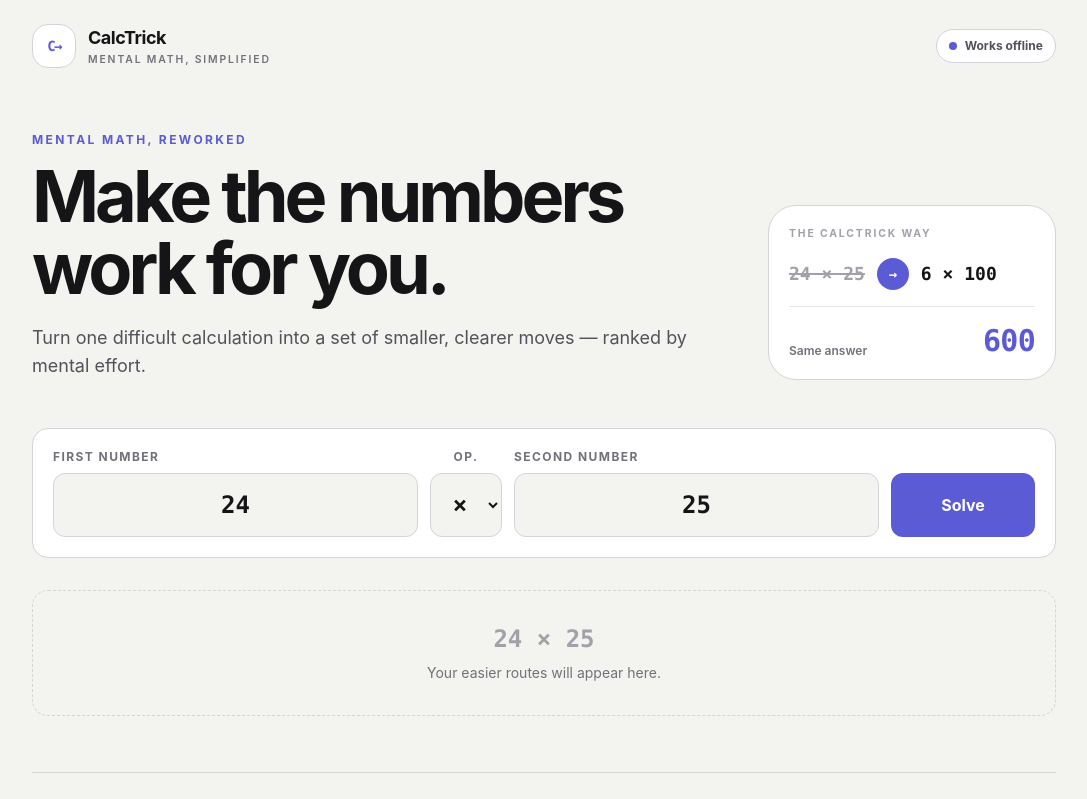
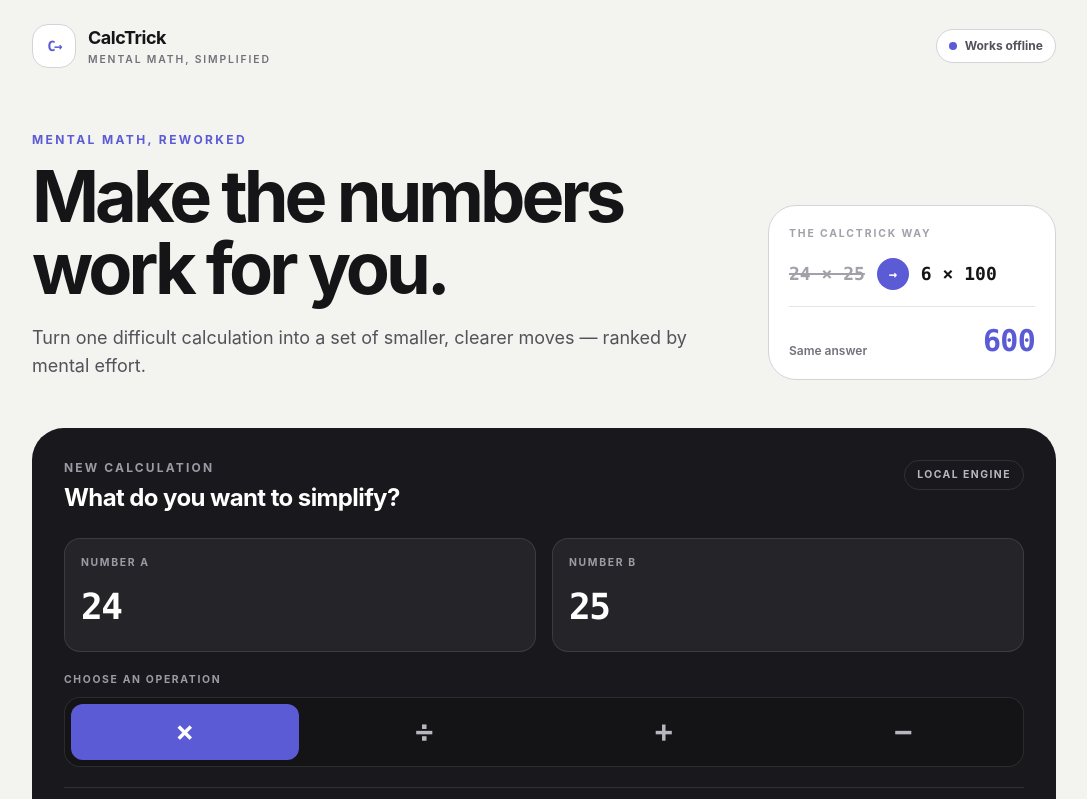
Before and after one commit to elsycharles/calctrick, a Next.js app in the folder apps/web/: page / in a window 1280 px wide. Shown: the top 799 px of the page, without its empty margins (96-1183 px from the left). Built offline with nearby package versions, Linux system fonts and the light colour scheme.

Commit message:
feat(web): replace operator dropdown

```diff
--- a/apps/web/components/CalculatorForm.tsx
+++ b/apps/web/components/CalculatorForm.tsx
@@ -3,7 +3,6 @@ import type { ChangeEvent, FormEvent } from "react";
 import {
   DISPLAY_OPERATORS,
   type CalculatorDraft,
-  type DisplayOperator,
 } from "@/lib/calculator";
 
 interface CalculatorFormProps {
@@ -24,17 +23,32 @@ export function CalculatorForm({ value, onChange, onSubmit }: CalculatorFormProp
 
   return (
     <form
-      className="rounded-2xl border border-zinc-300 bg-white p-4 sm:p-5"
+      className="overflow-hidden rounded-[2rem] bg-[#19191D] p-4 text-white sm:p-6 md:p-8"
       onSubmit={handleSubmit}
       aria-label="Mental math calculator"
     >
-      <div className="grid grid-cols-[minmax(0,1fr)_4.25rem_minmax(0,1fr)] gap-2.5 md:grid-cols-[minmax(0,1fr)_4.5rem_minmax(0,1fr)_9rem] md:gap-3">
-        <label className="min-w-0">
-          <span className="mb-2 block text-xs font-bold uppercase tracking-[0.12em] text-zinc-500">
-            First number
+      <div className="mb-6 flex items-start justify-between gap-4">
+        <div>
+          <p className="text-xs font-bold uppercase tracking-[0.18em] text-[#9B9BA4]">
+            New calculation
+          </p>
+          <h2 className="mt-1.5 text-xl font-bold tracking-tight sm:text-2xl">
+            What do you want to simplify?
+          </h2>
+        </div>
+        <span className="hidden rounded-full border border-white/10 px-3 py-1.5 text-[0.65rem] font-bold uppercase tracking-[0.14em] text-[#B7B7BF] min-[420px]:inline-flex">
+          Local engine
+        </span>
+      </div>
+
+      <div className="grid grid-cols-2 gap-3 sm:gap-4">
+        <label className="min-w-0 rounded-2xl border border-white/10 bg-white/[0.055] p-3 transition-colors focus-within:border-accent sm:p-4">
+          <span className="block text-[0.65rem] font-bold uppercase tracking-[0.16em] text-[#9B9BA4]">
+            Number A
           </span>
           <input
-            className="h-16 w-full min-w-0 rounded-xl border border-zinc-300 bg-canvas px-3 text-center font-mono text-xl font-bold text-ink transition-colors hover:border-zinc-400 focus:border-accent focus:bg-white focus:outline-none sm:text-2xl"
+            className="mt-2 h-12 w-full min-w-0 bg-transparent font-mono text-3xl font-bold tracking-[-0.04em] text-white caret-accent outline-none placeholder:text-[#686870] sm:h-14 sm:text-4xl"
+            aria-label="First number"
             type="number"
             inputMode="decimal"
             step="any"
@@ -44,32 +58,13 @@ export function CalculatorForm({ value, onChange, onSubmit }: CalculatorFormProp
           />
         </label>
 
-        <label>
-          <span className="mb-2 block text-center text-xs font-bold uppercase tracking-[0.12em] text-zinc-500">
-            Op.
-          </span>
-          <select
-            className="h-16 w-full rounded-xl border border-zinc-300 bg-canvas px-2 text-center font-mono text-xl font-bold text-ink transition-colors hover:border-zinc-400 focus:border-accent focus:bg-white focus:outline-none sm:text-2xl"
-            value={value.op}
-            onChange={(event) =>
-              onChange({ ...value, op: event.target.value as DisplayOperator })
-            }
-            aria-label="Operator"
-          >
-            {DISPLAY_OPERATORS.map((operator) => (
-              <option key={operator} value={operator}>
-                {operator}
-              </option>
-            ))}
-          </select>
-        </label>
-
-        <label className="min-w-0">
-          <span className="mb-2 block text-xs font-bold uppercase tracking-[0.12em] text-zinc-500">
-            Second number
+        <label className="min-w-0 rounded-2xl border border-white/10 bg-white/[0.055] p-3 transition-colors focus-within:border-accent sm:p-4">
+          <span className="block text-[0.65rem] font-bold uppercase tracking-[0.16em] text-[#9B9BA4]">
+            Number B
           </span>
           <input
-            className="h-16 w-full min-w-0 rounded-xl border border-zinc-300 bg-canvas px-3 text-center font-mono text-xl font-bold text-ink transition-colors hover:border-zinc-400 focus:border-accent focus:bg-white focus:outline-none sm:text-2xl"
+            className="mt-2 h-12 w-full min-w-0 bg-transparent font-mono text-3xl font-bold tracking-[-0.04em] text-white caret-accent outline-none placeholder:text-[#686870] sm:h-14 sm:text-4xl"
+            aria-label="Second number"
             type="number"
             inputMode="decimal"
             step="any"
@@ -78,14 +73,60 @@ export function CalculatorForm({ value, onChange, onSubmit }: CalculatorFormProp
             onChange={(event) => updateNumber("b", event)}
           />
         </label>
+      </div>
 
+      <fieldset className="mt-5">
+        <legend className="mb-2.5 text-[0.65rem] font-bold uppercase tracking-[0.16em] text-[#9B9BA4]">
+          Choose an operation
+        </legend>
+        <div className="grid grid-cols-4 gap-2 rounded-2xl border border-white/10 bg-black/20 p-1.5 sm:gap-3">
+          {DISPLAY_OPERATORS.map((operator) => (
+            <button
+              key={operator}
+              className={`grid h-12 place-items-center rounded-xl font-mono text-2xl font-bold transition-[background-color,color,transform] active:scale-[0.97] sm:h-14 sm:text-3xl ${
+                value.op === operator
+                  ? "bg-accent text-white"
+                  : "text-[#B7B7BF] hover:bg-white/[0.07] hover:text-white"
+              }`}
+              type="button"
+              aria-label={`Select ${operatorName(operator)}`}
+              aria-pressed={value.op === operator}
+              onClick={() => onChange({ ...value, op: operator })}
+            >
+              {operator}
+            </button>
+          ))}
+        </div>
+      </fieldset>
+
+      <div className="mt-5 flex flex-col gap-3 border-t border-white/10 pt-5 sm:flex-row sm:items-center sm:justify-between">
+        <p className="text-xs leading-5 text-[#9B9BA4]">
+          Ranked strategies. No data leaves your device.
+        </p>
         <button
-          className="col-span-3 mt-1 h-14 rounded-xl bg-accent px-5 text-base font-bold text-white transition-opacity hover:opacity-90 active:opacity-80 md:col-span-1 md:mt-6 md:h-16"
+          className="group flex h-14 w-full items-center justify-center gap-3 rounded-2xl bg-accent px-7 text-sm font-bold text-white transition-[opacity,transform] hover:opacity-90 active:scale-[0.98] sm:w-auto sm:min-w-44"
           type="submit"
+          aria-label="Solve"
         >
-          Solve
+          Find easier routes
+          <span className="text-lg transition-transform group-hover:translate-x-0.5" aria-hidden="true">
+            →
+          </span>
         </button>
       </div>
     </form>
   );
 }
+
+function operatorName(operator: CalculatorDraft["op"]): string {
+  switch (operator) {
+    case "×":
+      return "multiplication";
+    case "÷":
+      return "division";
+    case "+":
+      return "addition";
+    case "−":
+      return "subtraction";
+  }
+}
```
Also changed, not shown: 1 other file (tests, documents, lock files or other folders).
